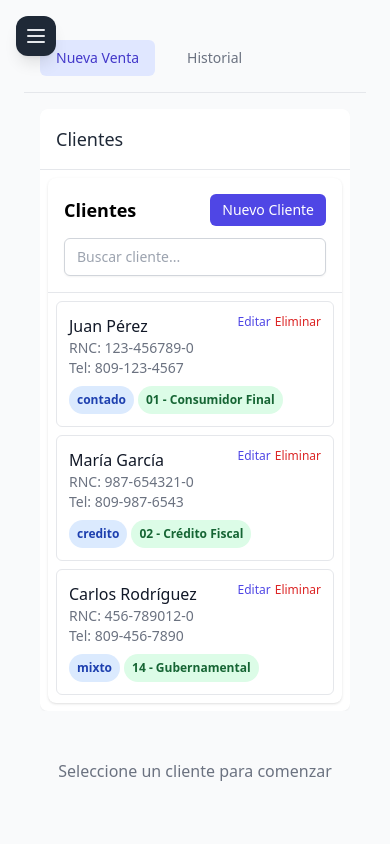
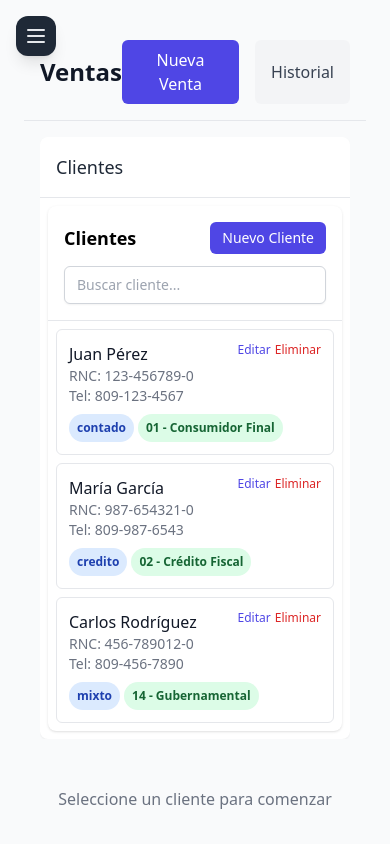
Before and after one commit to romeroalan26/archimedes-contabilidad-prototipo, a React (Vite) app: page /ventas in a window 390 px wide. Both pictures are taken after typing "Sample", "Sample123" into the empty fields and a click on the button "Iniciar sesión". Shown: the top 844 px of the page. Built offline with nearby package versions, Linux system fonts and the light colour scheme.

Commit message:
feat: Mejora en la notificación de venta creada - diseño responsivo

```diff
--- a/src/features/sales/SalesPage.tsx
+++ b/src/features/sales/SalesPage.tsx
@@ -14,6 +14,7 @@ import { updateProduct, getProductById } from "../inventory/services";
 export function SalesPage() {
   const [selectedClient, setSelectedClient] = useState<Client | null>(null);
   const [activeTab, setActiveTab] = useState<"new" | "history">("new");
+  const [showSuccessMessage, setShowSuccessMessage] = useState(false);
   const clients = useClientStore((state) => state.clients);
   const {
     data: statements,
@@ -41,6 +42,11 @@ export function SalesPage() {
     cashAmount?: number;
     creditAmount?: number;
   }) => {
+    // Verificar que haya productos seleccionados
+    if (!data.items || data.items.length === 0) {
+      return; // No mostrar mensaje si no hay productos
+    }
+
     console.log("handleCreateSale called with data:", data);
     const sale: Omit<Sale, "id"> = {
       ...data,
@@ -63,7 +69,6 @@ export function SalesPage() {
         });
       } catch (error) {
         console.error("Error updating product stock:", error);
-        // You might want to show an error message to the user here
         return;
       }
     }
@@ -71,32 +76,65 @@ export function SalesPage() {
     console.log("Adding sale to store");
     addSale(sale);
     console.log("Sale added to store");
+
+    // Show success message
+    setShowSuccessMessage(true);
+    setTimeout(() => setShowSuccessMessage(false), 3000);
   };
 
   return (
     <div className="h-full flex flex-col">
+      {showSuccessMessage && (
+        <div className="fixed bottom-4 md:bottom-auto md:top-4 left-0 right-0 md:left-auto md:right-4 mx-auto w-max bg-white border-l-4 border-green-500 text-gray-800 p-4 rounded shadow-lg z-50 flex items-center animate-slide-up md:animate-slide-in">
+          <div className="flex-shrink-0 mr-3">
+            <svg
+              className="h-6 w-6 text-green-500"
+              fill="none"
+              viewBox="0 0 24 24"
+              stroke="currentColor"
+            >
+              <path
+                strokeLinecap="round"
+                strokeLinejoin="round"
+                strokeWidth="2"
+                d="M5 13l4 4L19 7"
+              />
+            </svg>
+          </div>
+          <div>
+            <p className="font-medium">Venta creada exitosamente</p>
+            <p className="text-sm text-gray-500">
+              La venta ha sido registrada en el sistema
+            </p>
+          </div>
+        </div>
+      )}
+
       <div className="flex-none p-4 border-b">
+        <div className="flex justify-between items-center">
+          <h1 className="text-2xl font-semibold text-gray-900">Ventas</h1>
           <div className="flex space-x-4">
             <button
               onClick={() => setActiveTab("new")}
-            className={`px-4 py-2 text-sm font-medium rounded-md ${
+              className={`px-4 py-2 rounded-md ${
                 activeTab === "new"
-                ? "bg-indigo-100 text-indigo-700"
-                : "text-gray-500 hover:text-gray-700"
+                  ? "bg-indigo-600 text-white"
+                  : "bg-gray-100 text-gray-700 hover:bg-gray-200"
               }`}
             >
               Nueva Venta
             </button>
             <button
               onClick={() => setActiveTab("history")}
-            className={`px-4 py-2 text-sm font-medium rounded-md ${
+              className={`px-4 py-2 rounded-md ${
                 activeTab === "history"
-                ? "bg-indigo-100 text-indigo-700"
-                : "text-gray-500 hover:text-gray-700"
+                  ? "bg-indigo-600 text-white"
+                  : "bg-gray-100 text-gray-700 hover:bg-gray-200"
               }`}
             >
               Historial
             </button>
+          </div>
         </div>
       </div>
 
```
Lines whose indentation alone changed are shown as unchanged.
